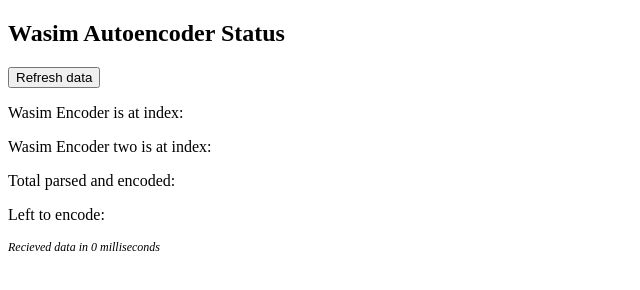
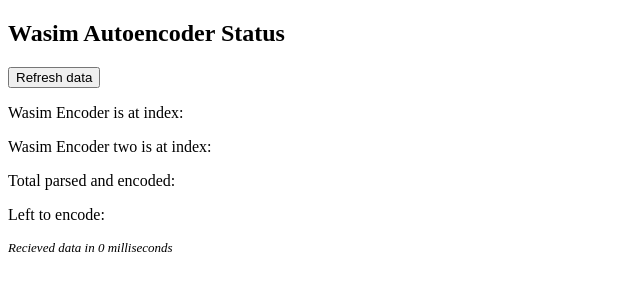
Before and after one commit to wasim-uploader/status, a plain HTML site: page index.html in a window 1280 px wide. Shown: the full height of the page, 0-640 px from the left. Drawn offline with Linux system fonts and the light colour scheme; no server answers.

Commit message:
Update index.html

```diff
--- a/index.html
+++ b/index.html
@@ -71,7 +71,7 @@ function refreshall() {
 <p id="status_encode_2">Wasim Encoder two is at index: </p>
 <p id="status_encode_all">Total parsed and encoded:</p>
 <p id="status_left_to_encode">Left to encode:</p>
-<p style="font-size: 12px;font-style: italic;" id="waiting"></p>
+<p style="font-size: 13px;font-style: italic;" id="waiting"></p>
 
 <noscript>Turn on Javascript you bricker</noscript>
 
```
